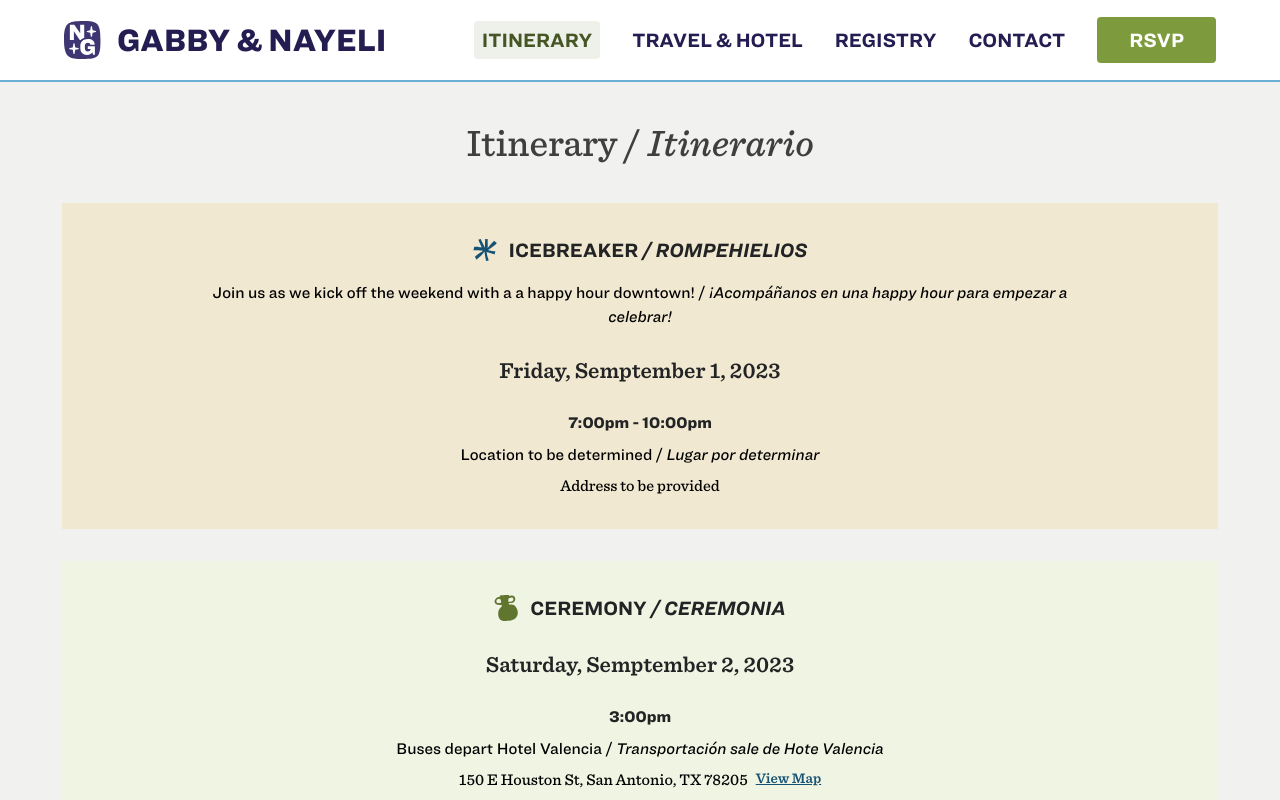
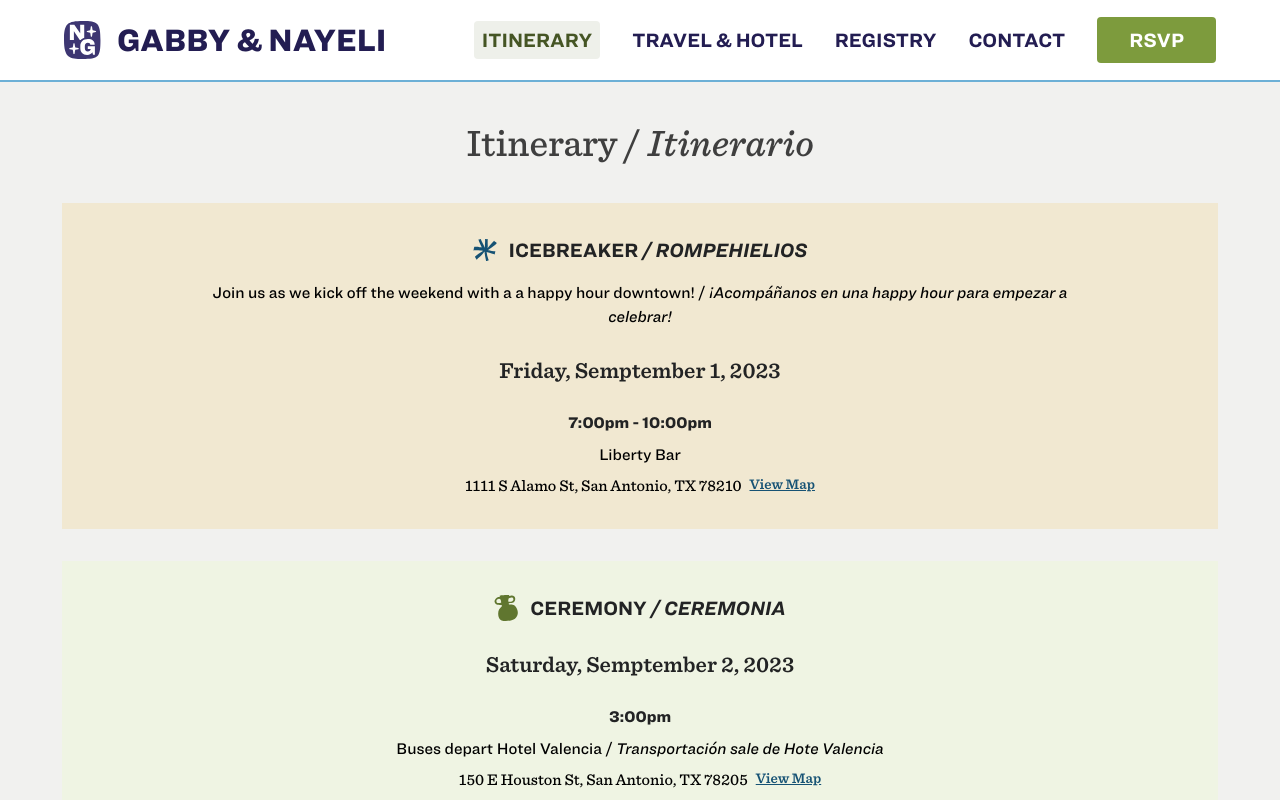
Before and after one commit to gabrielkilly/nabby-wedding, a Next.js app: page /itinerary in a window 1280 px wide. Shown: the top 800 px of the page. Built offline with nearby package versions, Linux system fonts and the light colour scheme.

Commit message:
add liberty bar details

```diff
--- a/pages/itinerary.tsx
+++ b/pages/itinerary.tsx
@@ -30,9 +30,9 @@ const itnSections: ItinerarySectionProps[] = [
     meetingPoints: [
       {
         timeRange: "7:00pm - 10:00pm",
-        location: "Location to be determined",
-        locationEs: "Lugar por determinar",
-        address: "Address to be provided"
+        location: "Liberty Bar",
+        mapUrl: "https://goo.gl/maps/Gtua4yxeBbZJM1Vd9",
+        address: "1111 S Alamo St, San Antonio, TX 78210"
       }
     ],
     color: "bg-gold-200",
```
